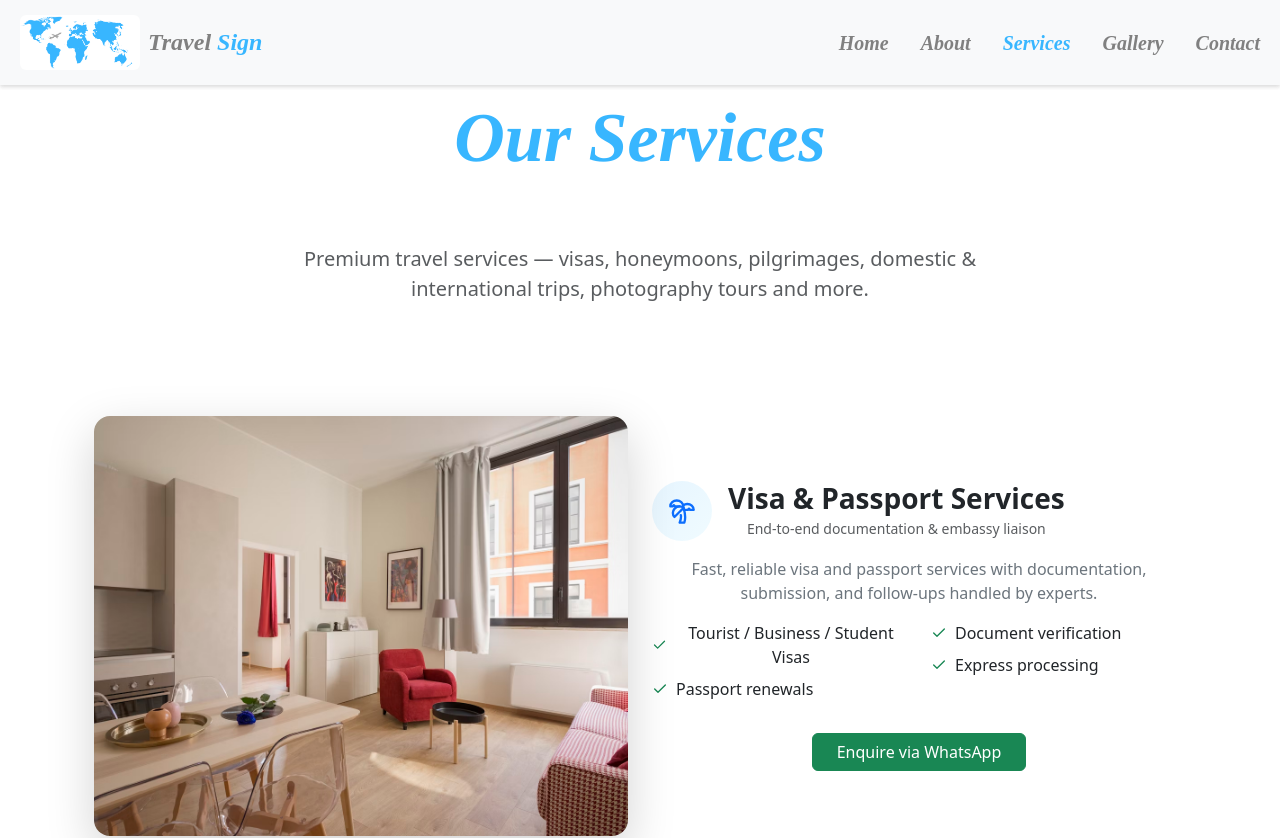
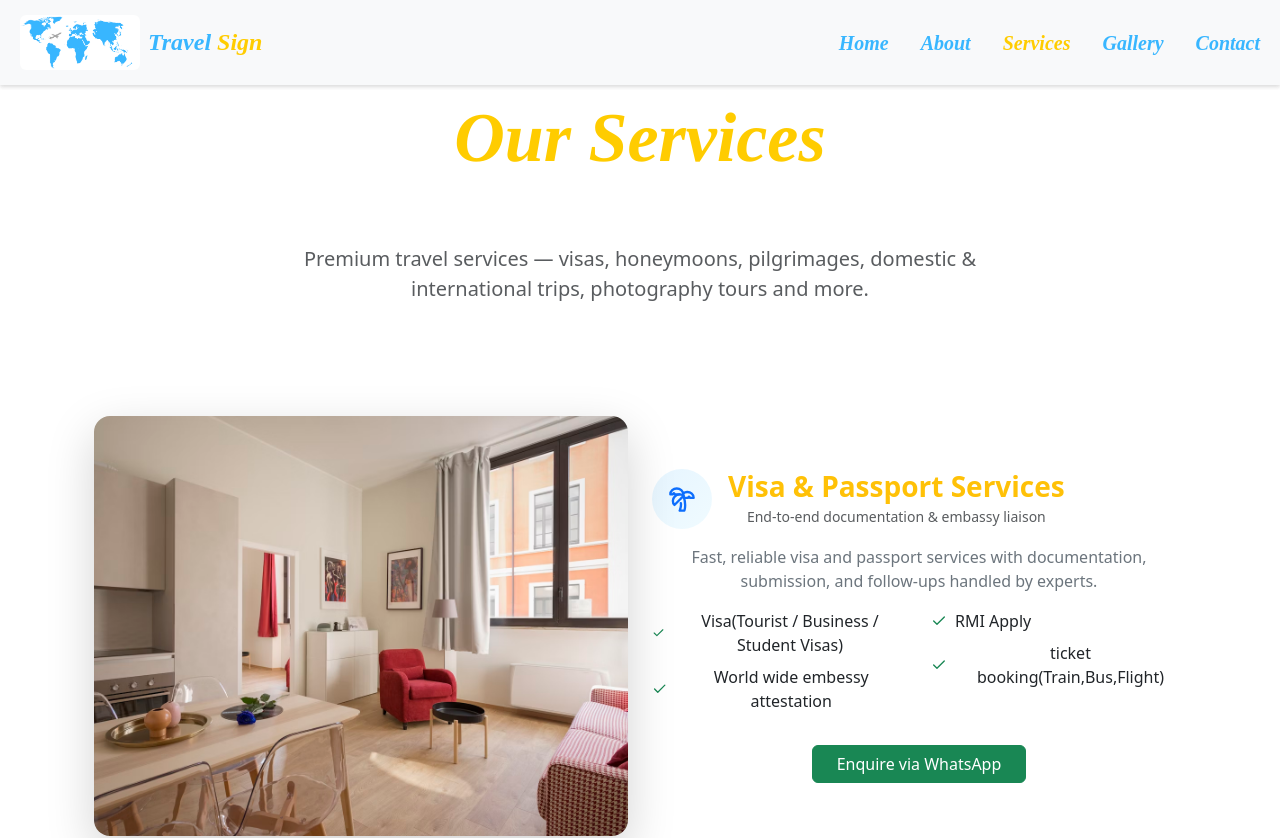
Before and after one commit to DHANUSH-83/Travel_sign, a React (Vite) app: page /service in a window 1280 px wide. Shown: the top 838 px of the page. Built offline with nearby package versions, Linux system fonts and the light colour scheme.

Commit message:
initial commit

```diff
--- a/src/Pages/About/About.jsx
+++ b/src/Pages/About/About.jsx
@@ -50,7 +50,7 @@
       <Container fluid className="bg-light py-5" style={{ marginTop: "100px" }}>
         <motion.h1
           className="text-center fw-bold mb-5"
-          style={{ fontSize: "70px", color: "#38b6ff", fontStyle: "italic", fontFamily: "Times" }}
+          style={{ fontSize: "70px", color: "#FFCC00", fontStyle: "italic", fontFamily: "Times" }}
           initial={{ opacity: 0, y: -50 }}
           animate={{ opacity: 1, y: 0 }}
           transition={{ duration: 1 }}
@@ -97,7 +97,7 @@
       <Container fluid className="py-5 bg-light">
         <motion.h2
           className="text-center mb-5 fw-bold"
-          style={{ fontSize: "50px", fontFamily: "Times" }}
+          style={{ fontSize: "50px", fontFamily: "Times",color:'#FFCC00' }}
           initial={{ opacity: 0, y: -30 }}
           animate={{ opacity: 1, y: 0 }}
           transition={{ duration: 1 }}
--- a/src/Pages/Contact/Contact.jsx
+++ b/src/Pages/Contact/Contact.jsx
@@ -50,7 +50,7 @@
         className="text-center fw-bold"
         style={{
           fontSize: "50px",
-          color: "#38b6ff",
+          color: "#FFCC00",
           marginTop: "90px",
           fontStyle: "italic",
           fontFamily: "Times"
--- a/src/Pages/Gallery/Gallery.jsx
+++ b/src/Pages/Gallery/Gallery.jsx
@@ -26,7 +26,7 @@
         {/* HEADER */}
         <motion.h1
           className="text-center fw-bold"
-          style={{ fontSize: "50px", color: "#38b6ff", fontStyle: "italic", fontFamily: "Times" }}
+          style={{ fontSize: "50px", color: "#FFCC00", fontStyle: "italic", fontFamily: "Times" }}
           initial={{ opacity: 0, y: -30 }}
           whileInView={{ opacity: 1, y: 0 }}
           transition={{ duration: 0.1 }}
--- a/src/Pages/Home/Home.jsx
+++ b/src/Pages/Home/Home.jsx
@@ -124,7 +124,8 @@
               >
                 {slides[currentIndex].title.split(" ").slice(0, -1).join(" ")}{" "}
                 <motion.span
-                  style={{ color: "#38b6ff" }}
+                  style={{ color: "#cd800cff" }}
+                  className="text-warning"
                   initial={{ opacity: 0, x: 20 }}
                   animate={{ opacity: 1, x: 0 }}
                   transition={{ delay: 0.3, duration: 0.6 }}
@@ -208,7 +209,7 @@
             <h2
               className="fw-bold mb-4"
               style={{
-                color: "#38b6ff",
+                color: "#FFCC00",
                 fontFamily: "Times New Roman",
                 fontStyle: "italic",
               }}
@@ -272,7 +273,7 @@
           <Col xs={12} md={6}>
             <motion.h2
               className="fw-bold mb-3"
-              style={{ fontStyle: "italic", color: "#38b6ff" }}
+              style={{ fontStyle: "italic", color: "#FFCC00" }}
               initial={{ opacity: 0, y: 50 }}
               whileInView={{ opacity: 1, y: 0 }}
               transition={{ duration: 0.8, ease: "easeOut" }}
--- a/src/Pages/Services/MainServices.jsx
+++ b/src/Pages/Services/MainServices.jsx
@@ -32,10 +32,9 @@
     description:
       "Fast, reliable visa and passport services with documentation, submission, and follow-ups handled by experts.",
     features: [
-      "Tourist / Business / Student Visas",
-      "Passport renewals",
-      "Document verification",
-      "Express processing",
+      "Visa(Tourist / Business / Student Visas)",
+      "World wide embessy attestation",
+      "RMI Apply"," ticket booking(Train,Bus,Flight)",
     ],
     image: ser1,
     whatsappMsg: "Hi! I want info about Visa & Passport Services.",
@@ -219,7 +218,7 @@
                           </div>
 
                           <div>
-                            <h3 className="mb-0 fw-bold">{service.title}</h3>
+                            <h3 className="mb-0 fw-bold text-warning">{service.title}</h3>
                             <small className="text-muted">
                               {service.subtitle}
                             </small>
--- a/src/Pages/Services/Service.jsx
+++ b/src/Pages/Services/Service.jsx
@@ -87,7 +87,7 @@
         <Container className="text-center py-5">
           <motion.h1
             className="display-4 fw-bold mb-3"
-            style={{ fontSize: "70px", color: "#38b6ff", fontStyle: "italic", fontFamily: "Times" }}
+            style={{ fontSize: "70px", color: "#FFCC00", fontStyle: "italic", fontFamily: "Times" }}
             initial={{ opacity: 0, y: -30 }}
             whileInView={{ opacity: 1, y: 0 }}
             transition={{ duration: 0.5 }}
--- a/src/components/Explore/Data.jsx
+++ b/src/components/Explore/Data.jsx
@@ -11,7 +11,7 @@
   export const HomeServiceData = [
   {
     id: 1,
-    title: "Visa & Passport",
+    title: "Visa,Passport & Tickets",
     image:img6,
   },
   {
--- a/src/components/Explore/Explore.jsx
+++ b/src/components/Explore/Explore.jsx
@@ -10,11 +10,11 @@
     <Container className="mt-5 mb-5">
       {/* Section Title */}
       <h2
-        className="text-start mt-4 fw-bold fs-1"
+        className="text-start mt-4 fw-bold fs-1 "
         style={{
           fontStyle: "italic",
           fontFamily: "Times New Roman",
-          color: "#38b6ff",
+          color: "#FFC300",
         }}
       >
         Explore The World with Us....
--- a/src/components/Navbar/Navbar.jsx
+++ b/src/components/Navbar/Navbar.jsx
@@ -68,12 +68,12 @@
             style={{
               fontStyle: "italic",
               fontWeight: "bold",
-              color: "gray",
+              color: "#38b6ff",
               fontFamily: "Times New Roman, Times, serif",
               marginBottom: "0",
             }}
           >
-            Travel <span style={{ color: "#38b6ff" }}>Sign</span>
+            Travel <span style={{ color: "#FFCC00" }}>Sign</span>
           </h4>
         </Navbar.Brand>
 
@@ -120,7 +120,7 @@
                   }`}
                   style={{
                     color:
-                      location.pathname === link.path ? "#38b6ff" : "gray",
+                      location.pathname === link.path ? "#FFCC00" : "#38b6ff",
                     transition: "color 0.3s ease",
                     fontFamily: "Times New Roman, Times, serif",
                     fontStyle: "italic",
--- a/src/components/Popular_destination/destination.jsx
+++ b/src/components/Popular_destination/destination.jsx
@@ -23,7 +23,7 @@
         transition={{ duration: 0.8, ease: "easeOut" }}
         viewport={{ once: false, amount: 0.3 }}
         style={{
-          color: "#38b6ff",
+          color: "#FFCC00",
           fontFamily: "Times New Roman, serif",
           fontStyle: "italic",
         }}
--- a/src/components/Testimonial/Testimonial.jsx
+++ b/src/components/Testimonial/Testimonial.jsx
@@ -13,7 +13,7 @@
           className="fw-bold mb-3"
           style={{
             fontStyle: "italic",
-            color: "#38b6ff",
+            color: "#FFCC00",
             textShadow: "1px 1px 2px rgba(0,0,0,0.2)",
             fontFamily: "Times New Roman, serif",
           }}
```
